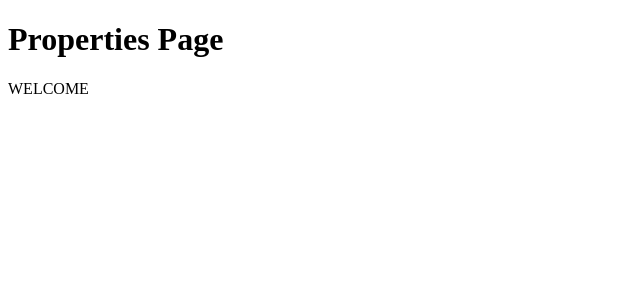
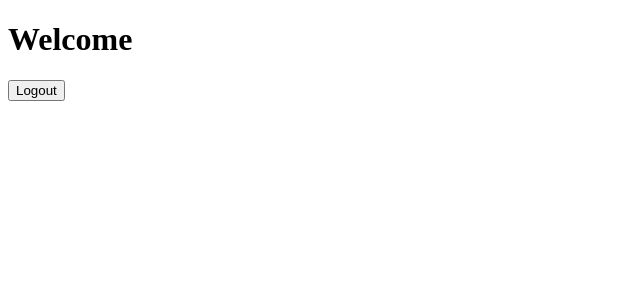
Before and after one commit to C15-MomenAbdullah/MERAKI_Academy_Project_4, a React (Vite) app in the folder Project 4 Starter Code/frontend/: page /properties in a window 1280 px wide. Shown: the top 300 px of the page, without its empty margins (0-640 px from the left). Built offline with nearby package versions, Linux system fonts and the light colour scheme.

Commit message:
add log out

```diff
--- a/Project 4 Starter Code/frontend/src/Pages/Properties.jsx
+++ b/Project 4 Starter Code/frontend/src/Pages/Properties.jsx
@@ -1,10 +1,21 @@
-import React from 'react';
+import React from "react";
+import { useDispatch } from "react-redux";
+import { logOut } from "../redux/slices/userSlice";
+import { useNavigate } from "react-router-dom";
 
 const PropertiesPage = () => {
+  const dispatch = useDispatch();
+  const navigate = useNavigate();
+
+  const handleLogOut = () => {
+    dispatch(logOut());
+    navigate("/");
+  };
+
   return (
     <div>
-      <h1>Properties Page</h1>
-      <p>WELCOME</p>
+      <h1>Welcome</h1>
+      <button onClick={handleLogOut}>Logout</button>
     </div>
   );
 };
```
